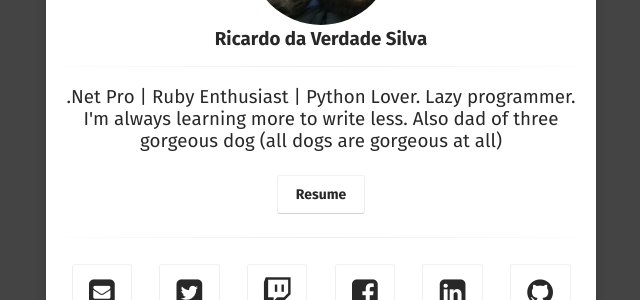
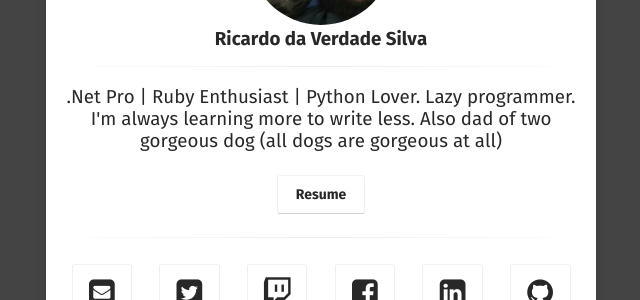
Before and after one commit to ricardovsilva/ricardovsilva.github.io, a Jekyll site: the page built from index.html, in a window 1280 px wide. Shown: the part 311-611 px from the top of the page, without its empty margins (319-959 px from the left). Built offline with Jekyll 4.4.1, drawn with Linux system fonts in a browser that asks for light colours; some web fonts are replaced.

Commit message:
Update _config.yml

```diff
--- a/_config.yml
+++ b/_config.yml
@@ -1,7 +1,7 @@
 # Site
 title:              Ricardo da Verdade Silva
-bio:                .Net Pro | Ruby Enthusiast | Python Lover. Lazy programmer. I'm always learning more to write less. Also dad of three gorgeous dog (all dogs are gorgeous at all)
-description:        ".Net Pro | Ruby Enthusiast | Python Lover. Lazy programmer. I'm always learning more to write less. Also dad of three gorgeous dog (all dogs are gorgeous at all)"
+bio:                .Net Pro | Ruby Enthusiast | Python Lover. Lazy programmer. I'm always learning more to write less. Also dad of two gorgeous dog (all dogs are gorgeous at all)
+description:        ".Net Pro | Ruby Enthusiast | Python Lover. Lazy programmer. I'm always learning more to write less. Also dad of two gorgeous dog (all dogs are gorgeous at all)"
 reading_time:       true
 words_per_minute:   200
 logo:               'assets/img/eu e charlinho.jpg'
```
